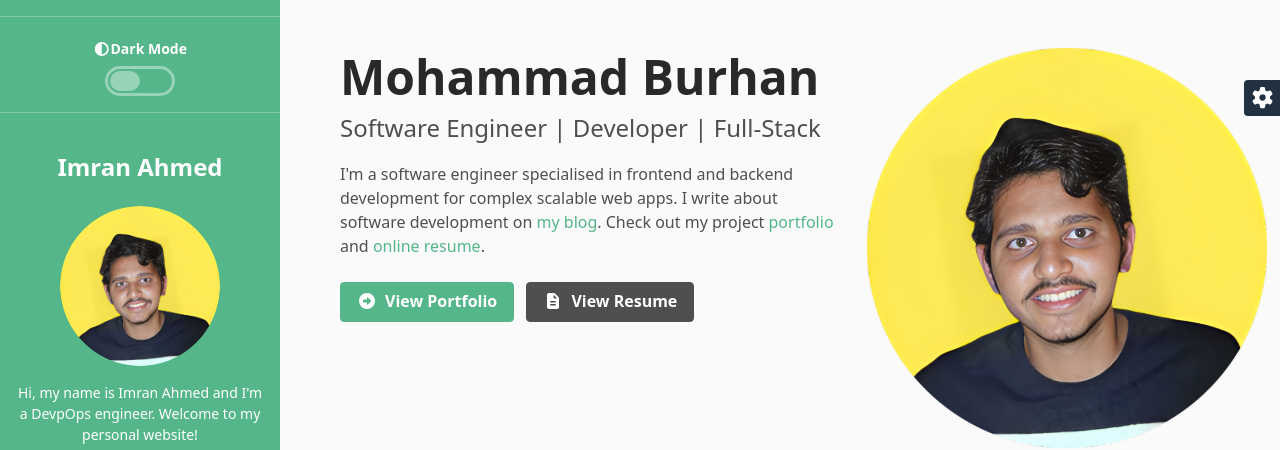
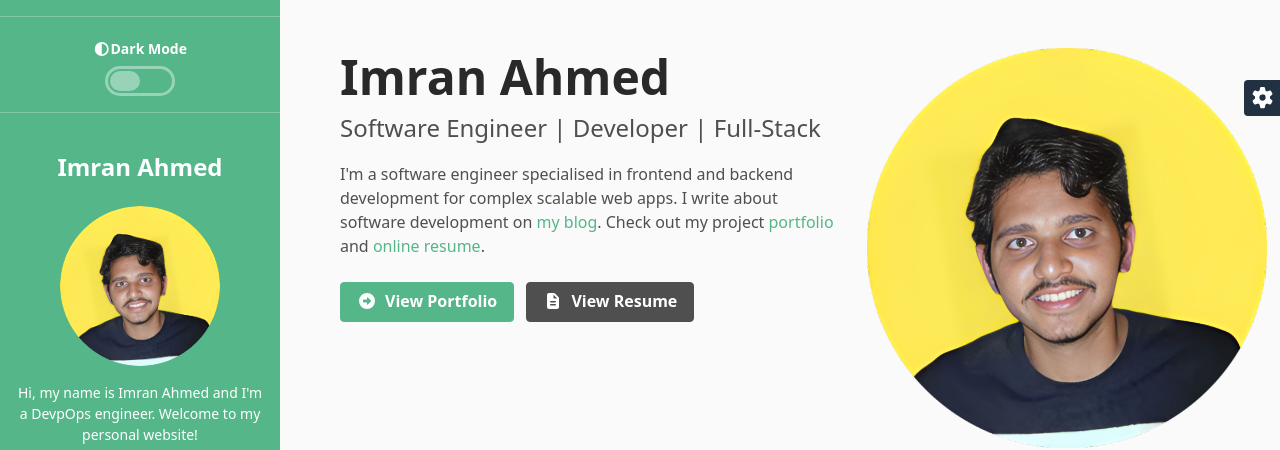
Before and after one commit to ahmedimran35/Personal-Website-Extended, a plain HTML site: page index.html in a window 1280 px wide. Shown: the top 450 px of the page. Drawn offline with Linux system fonts and the light colour scheme.

Commit message:
1st commit

```diff
--- a/index.html
+++ b/index.html
@@ -149,7 +149,7 @@
 				<div class="profile-teaser row">
 
 					<div class="col">
-						<h2 class="name font-weight-bold mb-1">Mohammad Burhan</h2>
+						<h2 class="name font-weight-bold mb-1">Imran Ahmed</h2>
 						<div class="tagline mb-3">Software Engineer | Developer | Full-Stack</div>
 						<div class="bio mb-4">I'm a software engineer specialised in frontend and backend development
 							for complex scalable web apps. I write about software development on <a class="text-link"
```
